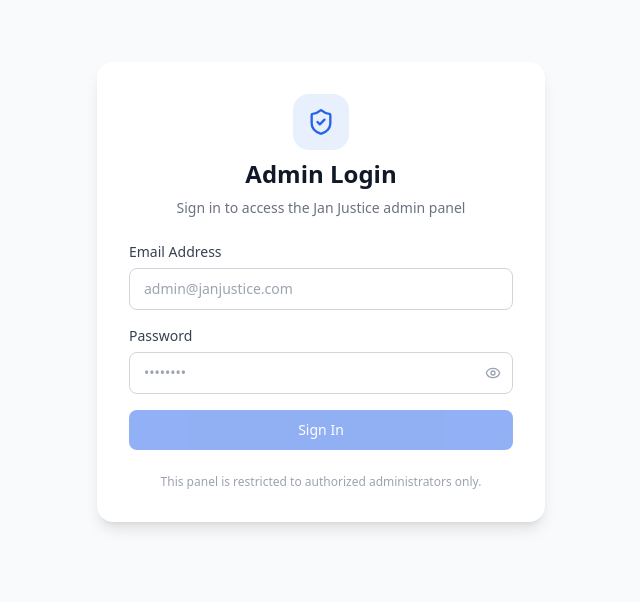
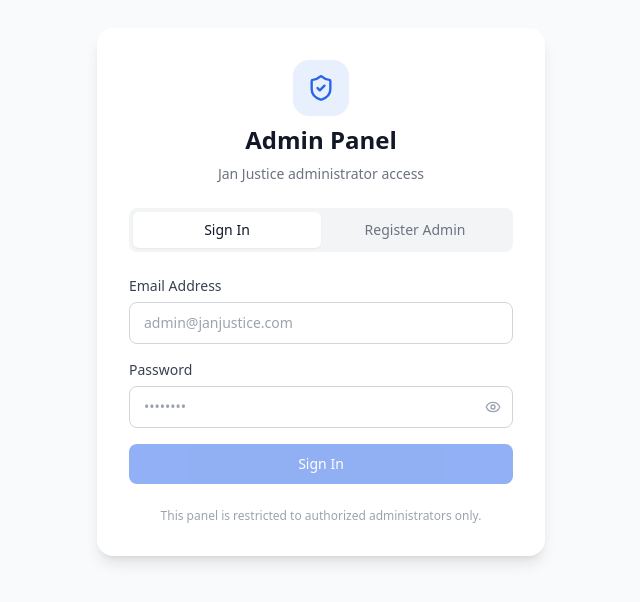
Before and after one commit to PareekPranjal/Jan-Justice-admin, a React (Vite) app: page /login in a window 1280 px wide. Shown: the part 108-710 px from the top of the page, without its empty margins (319-959 px from the left). Built offline with nearby package versions, Linux system fonts and the light colour scheme.

Commit message:
register admin new id

```diff
--- a/src/context/AuthContext.tsx
+++ b/src/context/AuthContext.tsx
@@ -15,6 +15,7 @@ interface AuthContextType {
   user: AuthUser | null;
   token: string | null;
   login: (email: string, password: string) => Promise<void>;
+  register: (firstName: string, lastName: string, email: string, password: string, adminKey: string) => Promise<void>;
   logout: () => void;
   isLoading: boolean;
 }
@@ -66,6 +67,19 @@ export const AuthProvider = ({ children }: { children: ReactNode }) => {
     setUser(data.user);
   };
 
+  const register = async (firstName: string, lastName: string, email: string, password: string, adminKey: string) => {
+    const res = await fetch(`${API_BASE_URL}/auth/register-admin`, {
+      method: 'POST',
+      headers: { 'Content-Type': 'application/json' },
+      body: JSON.stringify({ firstName, lastName, email, password, adminKey }),
+    });
+    const data = await res.json();
+    if (!res.ok) throw new Error(data.message || 'Registration failed');
+    localStorage.setItem('admin_token', data.token);
+    setToken(data.token);
+    setUser(data.user);
+  };
+
   const logout = () => {
     localStorage.removeItem('admin_token');
     setToken(null);
@@ -73,7 +87,7 @@ export const AuthProvider = ({ children }: { children: ReactNode }) => {
   };
 
   return (
-    <AuthContext.Provider value={{ user, token, login, logout, isLoading }}>
+    <AuthContext.Provider value={{ user, token, login, register, logout, isLoading }}>
       {children}
     </AuthContext.Provider>
   );
--- a/src/pages/Login.tsx
+++ b/src/pages/Login.tsx
@@ -4,32 +4,62 @@ import { useAuth } from '@/context/AuthContext';
 import { Eye, EyeOff, Loader2, ShieldCheck } from 'lucide-react';
 
 export default function Login() {
+  const [view, setView] = useState<'login' | 'register'>('login');
+
+  // Login state
   const [email, setEmail] = useState('');
   const [password, setPassword] = useState('');
   const [showPassword, setShowPassword] = useState(false);
-  const [error, setError] = useState('');
-  const [isLoading, setIsLoading] = useState(false);
-  const { login } = useAuth();
+  const [loginError, setLoginError] = useState('');
+  const [loginLoading, setLoginLoading] = useState(false);
+
+  // Register state
+  const [firstName, setFirstName] = useState('');
+  const [lastName, setLastName] = useState('');
+  const [regEmail, setRegEmail] = useState('');
+  const [regPassword, setRegPassword] = useState('');
+  const [regConfirm, setRegConfirm] = useState('');
+  const [adminKey, setAdminKey] = useState('');
+  const [showRegPassword, setShowRegPassword] = useState(false);
+  const [regError, setRegError] = useState('');
+  const [regLoading, setRegLoading] = useState(false);
+
+  const { login, register } = useAuth();
   const navigate = useNavigate();
 
-  const handleSubmit = async (e: FormEvent) => {
+  const handleLogin = async (e: FormEvent) => {
     e.preventDefault();
-    setError('');
-    setIsLoading(true);
+    setLoginError('');
+    setLoginLoading(true);
     try {
       await login(email, password);
       navigate('/dashboard', { replace: true });
     } catch (err) {
-      setError(err instanceof Error ? err.message : 'Login failed');
+      setLoginError(err instanceof Error ? err.message : 'Login failed');
     } finally {
-      setIsLoading(false);
+      setLoginLoading(false);
+    }
+  };
+
+  const handleRegister = async (e: FormEvent) => {
+    e.preventDefault();
+    setRegError('');
+    if (regPassword !== regConfirm) { setRegError('Passwords do not match'); return; }
+    if (regPassword.length < 6) { setRegError('Password must be at least 6 characters'); return; }
+    setRegLoading(true);
+    try {
+      await register(firstName, lastName, regEmail, regPassword, adminKey);
+      navigate('/dashboard', { replace: true });
+    } catch (err) {
+      setRegError(err instanceof Error ? err.message : 'Registration failed');
+    } finally {
+      setRegLoading(false);
     }
   };
 
   return (
     <div className="min-h-screen bg-gray-50 flex items-center justify-center px-4">
       <div className="w-full max-w-md">
-        {/* Card */}
         <div className="bg-white rounded-2xl shadow-lg p-8 space-y-6">
           {/* Header */}
           <div className="text-center space-y-2">
@@ -38,23 +68,36 @@ export default function Login() {
                 <ShieldCheck className="h-7 w-7 text-primary" />
               </div>
             </div>
-            <h1 className="text-2xl font-bold text-gray-900">Admin Login</h1>
-            <p className="text-sm text-gray-500">Sign in to access the Jan Justice admin panel</p>
+            <h1 className="text-2xl font-bold text-gray-900">Admin Panel</h1>
+            <p className="text-sm text-gray-500">Jan Justice administrator access</p>
           </div>
 
-          {/* Error */}
-          {error && (
+          {/* Tab switcher */}
+          <div className="flex bg-gray-100 rounded-lg p-1">
+            <button
+              onClick={() => { setView('login'); setLoginError(''); }}
+              className={`flex-1 py-2 text-sm font-medium rounded-md transition-colors ${view === 'login' ? 'bg-white shadow-sm text-gray-900' : 'text-gray-500 hover:text-gray-700'}`}
+            >
+              Sign In
+            </button>
+            <button
+              onClick={() => { setView('register'); setRegError(''); }}
+              className={`flex-1 py-2 text-sm font-medium rounded-md transition-colors ${view === 'register' ? 'bg-white shadow-sm text-gray-900' : 'text-gray-500 hover:text-gray-700'}`}
+            >
+              Register Admin
+            </button>
+          </div>
+
+          {view === 'login' ? (
+            <>
+              {loginError && (
                 <div className="bg-red-50 border border-red-200 text-red-700 px-4 py-3 rounded-lg text-sm">
-              {error}
+                  {loginError}
                 </div>
               )}
-
-          {/* Form */}
-          <form onSubmit={handleSubmit} className="space-y-4">
+              <form onSubmit={handleLogin} className="space-y-4">
                 <div>
-              <label className="block text-sm font-medium text-gray-700 mb-1.5">
-                Email Address
-              </label>
+                  <label className="block text-sm font-medium text-gray-700 mb-1.5">Email Address</label>
                   <input
                     type="email"
                     value={email}
@@ -65,11 +108,8 @@ export default function Login() {
                     className="w-full px-3.5 py-2.5 border border-gray-300 rounded-lg text-sm focus:outline-none focus:ring-2 focus:ring-primary/20 focus:border-primary transition-colors"
                   />
                 </div>
-
                 <div>
-              <label className="block text-sm font-medium text-gray-700 mb-1.5">
-                Password
-              </label>
+                  <label className="block text-sm font-medium text-gray-700 mb-1.5">Password</label>
                   <div className="relative">
                     <input
                       type={showPassword ? 'text' : 'password'}
@@ -80,25 +120,114 @@ export default function Login() {
                       placeholder="••••••••"
                       className="w-full px-3.5 py-2.5 pr-10 border border-gray-300 rounded-lg text-sm focus:outline-none focus:ring-2 focus:ring-primary/20 focus:border-primary transition-colors"
                     />
-                <button
-                  type="button"
-                  onClick={() => setShowPassword(!showPassword)}
-                  className="absolute right-3 top-1/2 -translate-y-1/2 text-gray-400 hover:text-gray-600"
-                >
+                    <button type="button" onClick={() => setShowPassword(!showPassword)} className="absolute right-3 top-1/2 -translate-y-1/2 text-gray-400 hover:text-gray-600">
                       {showPassword ? <EyeOff className="h-4 w-4" /> : <Eye className="h-4 w-4" />}
                     </button>
                   </div>
                 </div>
-
                 <button
                   type="submit"
-              disabled={isLoading || !email || !password}
+                  disabled={loginLoading || !email || !password}
                   className="w-full flex items-center justify-center gap-2 py-2.5 px-4 bg-primary text-white rounded-lg text-sm font-medium hover:bg-primary/90 disabled:opacity-50 disabled:cursor-not-allowed transition-colors"
                 >
-              {isLoading ? <Loader2 className="h-4 w-4 animate-spin" /> : null}
-              {isLoading ? 'Signing in...' : 'Sign In'}
+                  {loginLoading && <Loader2 className="h-4 w-4 animate-spin" />}
+                  {loginLoading ? 'Signing in...' : 'Sign In'}
                 </button>
               </form>
+            </>
+          ) : (
+            <>
+              {regError && (
+                <div className="bg-red-50 border border-red-200 text-red-700 px-4 py-3 rounded-lg text-sm">
+                  {regError}
+                </div>
+              )}
+              <form onSubmit={handleRegister} className="space-y-4">
+                <div className="grid grid-cols-2 gap-3">
+                  <div>
+                    <label className="block text-sm font-medium text-gray-700 mb-1.5">First Name</label>
+                    <input
+                      type="text"
+                      value={firstName}
+                      onChange={(e) => setFirstName(e.target.value)}
+                      required
+                      placeholder="John"
+                      className="w-full px-3.5 py-2.5 border border-gray-300 rounded-lg text-sm focus:outline-none focus:ring-2 focus:ring-primary/20 focus:border-primary transition-colors"
+                    />
+                  </div>
+                  <div>
+                    <label className="block text-sm font-medium text-gray-700 mb-1.5">Last Name</label>
+                    <input
+                      type="text"
+                      value={lastName}
+                      onChange={(e) => setLastName(e.target.value)}
+                      required
+                      placeholder="Doe"
+                      className="w-full px-3.5 py-2.5 border border-gray-300 rounded-lg text-sm focus:outline-none focus:ring-2 focus:ring-primary/20 focus:border-primary transition-colors"
+                    />
+                  </div>
+                </div>
+                <div>
+                  <label className="block text-sm font-medium text-gray-700 mb-1.5">Email Address</label>
+                  <input
+                    type="email"
+                    value={regEmail}
+                    onChange={(e) => setRegEmail(e.target.value)}
+                    required
+                    placeholder="admin@janjustice.com"
+                    className="w-full px-3.5 py-2.5 border border-gray-300 rounded-lg text-sm focus:outline-none focus:ring-2 focus:ring-primary/20 focus:border-primary transition-colors"
+                  />
+                </div>
+                <div>
+                  <label className="block text-sm font-medium text-gray-700 mb-1.5">Password</label>
+                  <div className="relative">
+                    <input
+                      type={showRegPassword ? 'text' : 'password'}
+                      value={regPassword}
+                      onChange={(e) => setRegPassword(e.target.value)}
+                      required
+                      placeholder="Min. 6 characters"
+                      className="w-full px-3.5 py-2.5 pr-10 border border-gray-300 rounded-lg text-sm focus:outline-none focus:ring-2 focus:ring-primary/20 focus:border-primary transition-colors"
+                    />
+                    <button type="button" onClick={() => setShowRegPassword(!showRegPassword)} className="absolute right-3 top-1/2 -translate-y-1/2 text-gray-400 hover:text-gray-600">
+                      {showRegPassword ? <EyeOff className="h-4 w-4" /> : <Eye className="h-4 w-4" />}
+                    </button>
+                  </div>
+                </div>
+                <div>
+                  <label className="block text-sm font-medium text-gray-700 mb-1.5">Confirm Password</label>
+                  <input
+                    type="password"
+                    value={regConfirm}
+                    onChange={(e) => setRegConfirm(e.target.value)}
+                    required
+                    placeholder="••••••••"
+                    className="w-full px-3.5 py-2.5 border border-gray-300 rounded-lg text-sm focus:outline-none focus:ring-2 focus:ring-primary/20 focus:border-primary transition-colors"
+                  />
+                </div>
+                <div>
+                  <label className="block text-sm font-medium text-gray-700 mb-1.5">Admin Secret Key</label>
+                  <input
+                    type="password"
+                    value={adminKey}
+                    onChange={(e) => setAdminKey(e.target.value)}
+                    required
+                    placeholder="Enter admin registration key"
+                    className="w-full px-3.5 py-2.5 border border-gray-300 rounded-lg text-sm focus:outline-none focus:ring-2 focus:ring-primary/20 focus:border-primary transition-colors"
+                  />
+                  <p className="text-xs text-gray-400 mt-1">Required to create an admin account</p>
+                </div>
+                <button
+                  type="submit"
+                  disabled={regLoading || !firstName || !lastName || !regEmail || !regPassword || !regConfirm || !adminKey}
+                  className="w-full flex items-center justify-center gap-2 py-2.5 px-4 bg-primary text-white rounded-lg text-sm font-medium hover:bg-primary/90 disabled:opacity-50 disabled:cursor-not-allowed transition-colors"
+                >
+                  {regLoading && <Loader2 className="h-4 w-4 animate-spin" />}
+                  {regLoading ? 'Creating account...' : 'Create Admin Account'}
+                </button>
+              </form>
+            </>
+          )}
 
           <p className="text-xs text-center text-gray-400">
             This panel is restricted to authorized administrators only.
```
Lines whose indentation alone changed are shown as unchanged.
